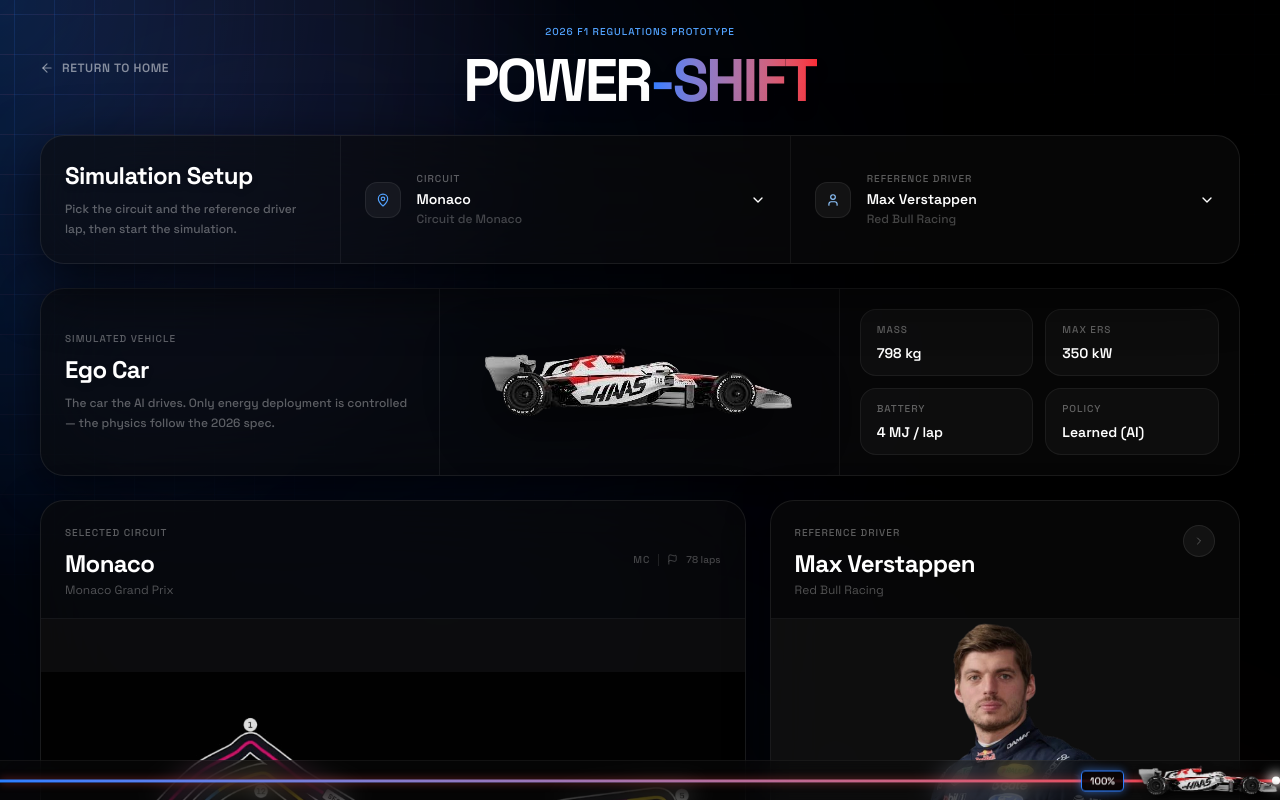
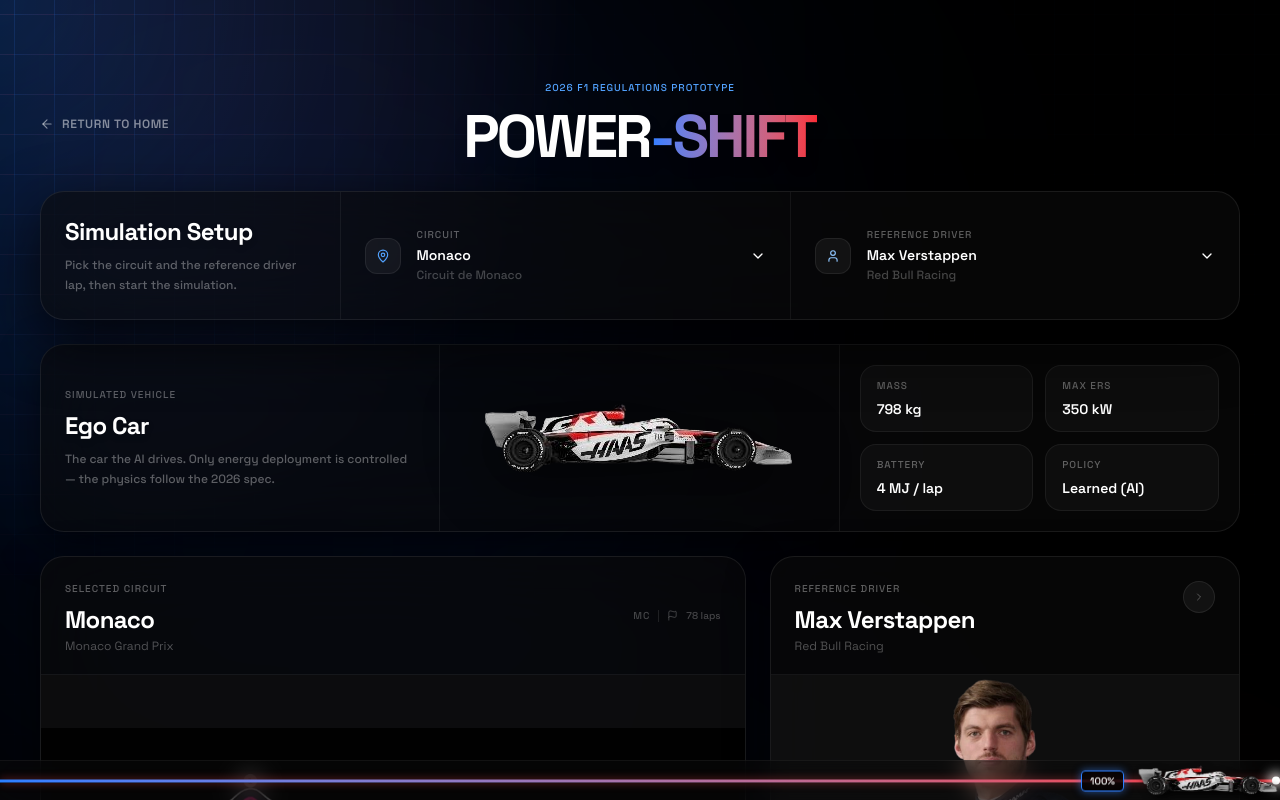
Before and after one commit to shurya2512/poweshift-backend, a Next.js app: page /setup in a window 1280 px wide. Shown: the top 800 px of the page. Built offline with nearby package versions, Linux system fonts and the light colour scheme.

Commit message:
style: increase top padding on setup page container

```diff
--- a/src/app/setup/page.tsx
+++ b/src/app/setup/page.tsx
@@ -21,7 +21,7 @@
       <div className="absolute top-[35%] left-[35%] w-[35%] h-[45%] bg-blue-500/5 blur-[140px] rounded-full pointer-events-none" />
 
       {/* Page content */}
-      <div className="max-w-7xl mx-auto px-6 lg:px-10 pt-4 pb-10 lg:pt-6 lg:pb-14">
+      <div className="max-w-7xl mx-auto px-6 lg:px-10 pt-14 pb-10 lg:pt-20 lg:pb-14">
         {/* Top Header Row */}
         <div className="relative flex items-center justify-center mb-6 w-full">
           {/* Back Button */}
```
